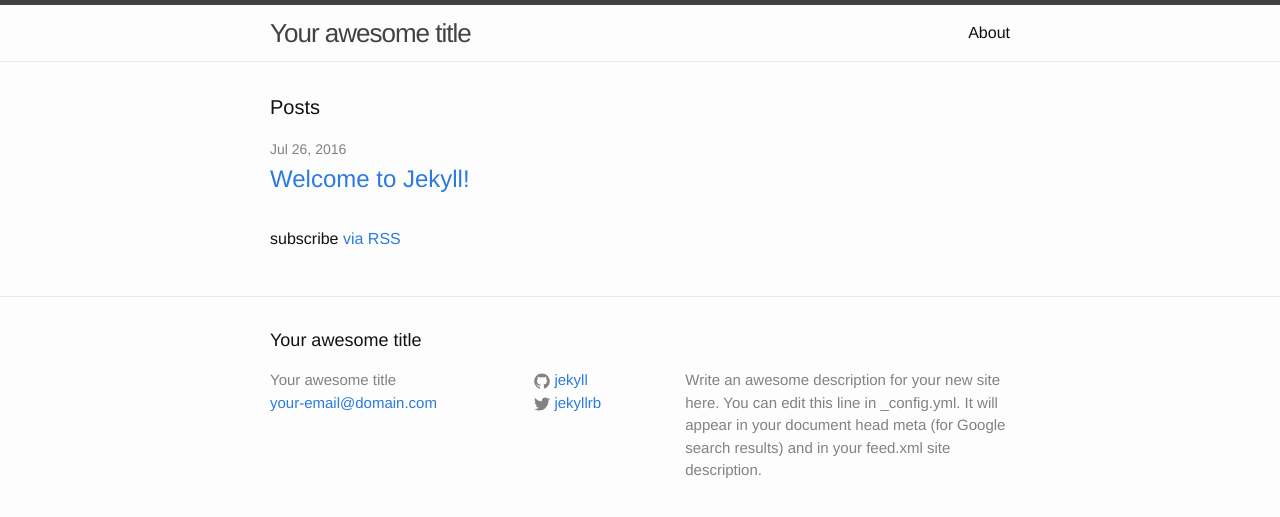
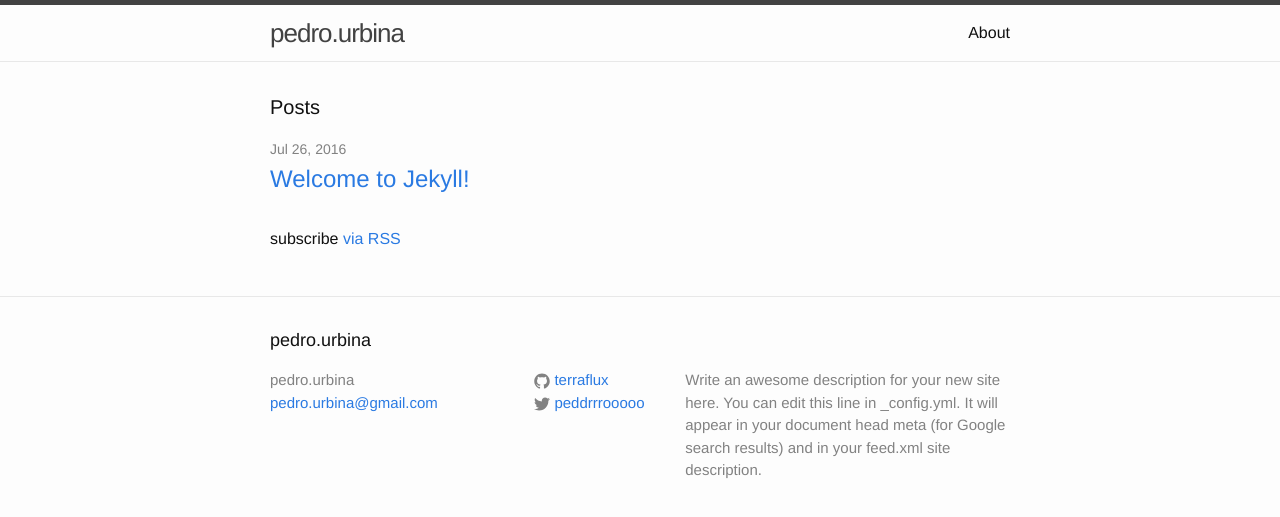
Before and after one commit to Terraflux/terraflux.github.io, a Jekyll site: the page built from index.html, in a window 1280 px wide. Shown: the top 517 px of the page. Built offline with Jekyll 4.4.1, drawn with Linux system fonts in a browser that asks for light colours.

Commit message:
personal config

```diff
--- a/_config.yml
+++ b/_config.yml
@@ -6,16 +6,16 @@
 # 'jekyll serve'. If you change this file, please restart the server process.
 
 # Site settings
-title: Your awesome title
-email: your-email@domain.com
+title: pedro.urbina
+email: pedro.urbina@gmail.com
 description: > # this means to ignore newlines until "baseurl:"
   Write an awesome description for your new site here. You can edit this
   line in _config.yml. It will appear in your document head meta (for
   Google search results) and in your feed.xml site description.
 baseurl: "" # the subpath of your site, e.g. /blog
-url: "http://yourdomain.com" # the base hostname & protocol for your site
-twitter_username: jekyllrb
-github_username:  jekyll
+url: "http://pedrourbina.com" # the base hostname & protocol for your site
+twitter_username: peddrrrooooo
+github_username: terraflux
 
 # Build settings
 markdown: kramdown
```
